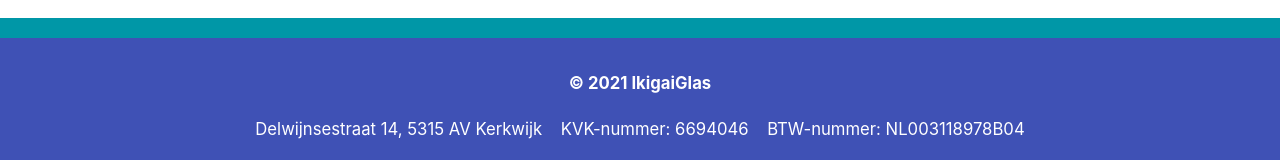
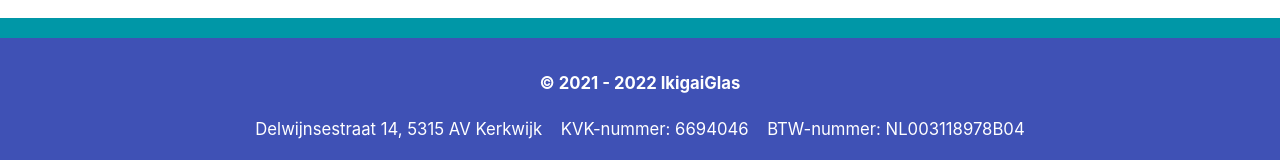
Before and after one commit to SvSven/ikigai-glas, a plain HTML site: page index.html in a window 1280 px wide. Shown: the part 3048-3208 px from the top of the page. Drawn offline with Linux system fonts and the light colour scheme.

Commit message:
📝 update copyright year

```diff
--- a/index.html
+++ b/index.html
@@ -110,7 +110,7 @@
     </section>
     <footer>
       <div class="company-details">
-        <p>&copy; 2021 IkigaiGlas</p>
+        <p>&copy; 2021 - 2022 IkigaiGlas</p>
         <p>Delwijnsestraat 14, 5315 AV Kerkwijk</p>
         <p>KVK-nummer: 6694046</p>
         <p>BTW-nummer: NL003118978B04</p>
```
